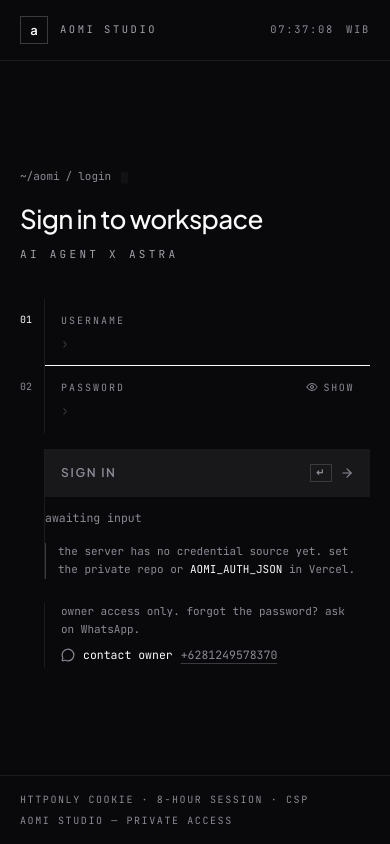
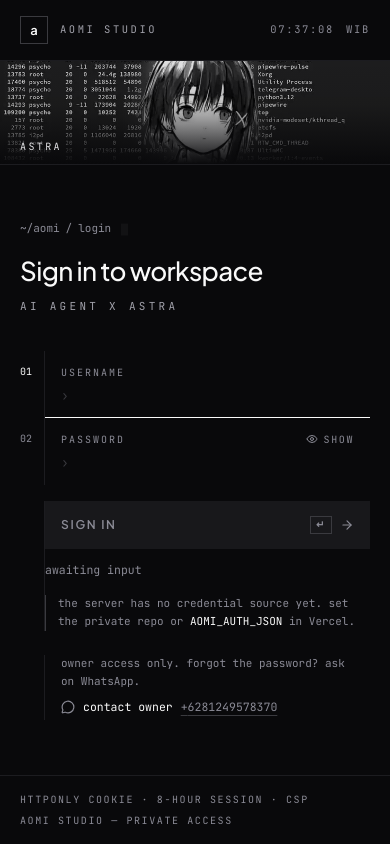
Before and after one commit to AomiXplorer/aomi-studio, a Next.js app: page /login in a window 390 px wide. Built offline with nearby package versions, Linux system fonts and the light colour scheme; what async_hooks would draw is missing.

Commit message:
Astra band on narrow screens

```diff
--- a/src/app/login/page.tsx
+++ b/src/app/login/page.tsx
@@ -56,8 +56,29 @@ export default async function LoginPage({ searchParams }: { searchParams: Promis
         </div>
       </header>
 
+
+      {/* Astra on narrow screens: the rail is desktop-only, so the artwork gets its own band. */}
+      <div className="relative h-[104px] shrink-0 overflow-hidden border-b border-[#1c1c20] lg:hidden">
+        <Image
+          src="/astra.webp"
+          alt="Astra, the character Aomi is named alongside"
+          width={736}
+          height={563}
+          priority
+          sizes="100vw"
+          className="h-full w-full select-none object-cover object-[50%_34%] opacity-90 grayscale"
+        />
+        <span
+          aria-hidden
+          className="absolute inset-0 bg-[linear-gradient(to_top,#09090b_0%,rgba(9,9,11,0.12)_58%,rgba(9,9,11,0))]"
+        />
+        <p className="absolute bottom-2.5 left-5 font-mono text-[10px] uppercase tracking-[0.24em] text-[#e4e4e7]">
+          astra
+        </p>
+      </div>
+
       <div className="grid min-h-0 flex-1 lg:grid-cols-[minmax(0,1fr)_300px]">
-        <section className="flex items-center px-5 py-10 sm:px-8 lg:px-14">
+        <section className="flex items-center px-5 py-7 sm:px-8 sm:py-10 lg:px-14">
           <div className="w-full max-w-[520px]">
             <p
               className="sh-enter flex items-center gap-1.5 font-mono text-[11px] text-[#8b8b96]"
```
